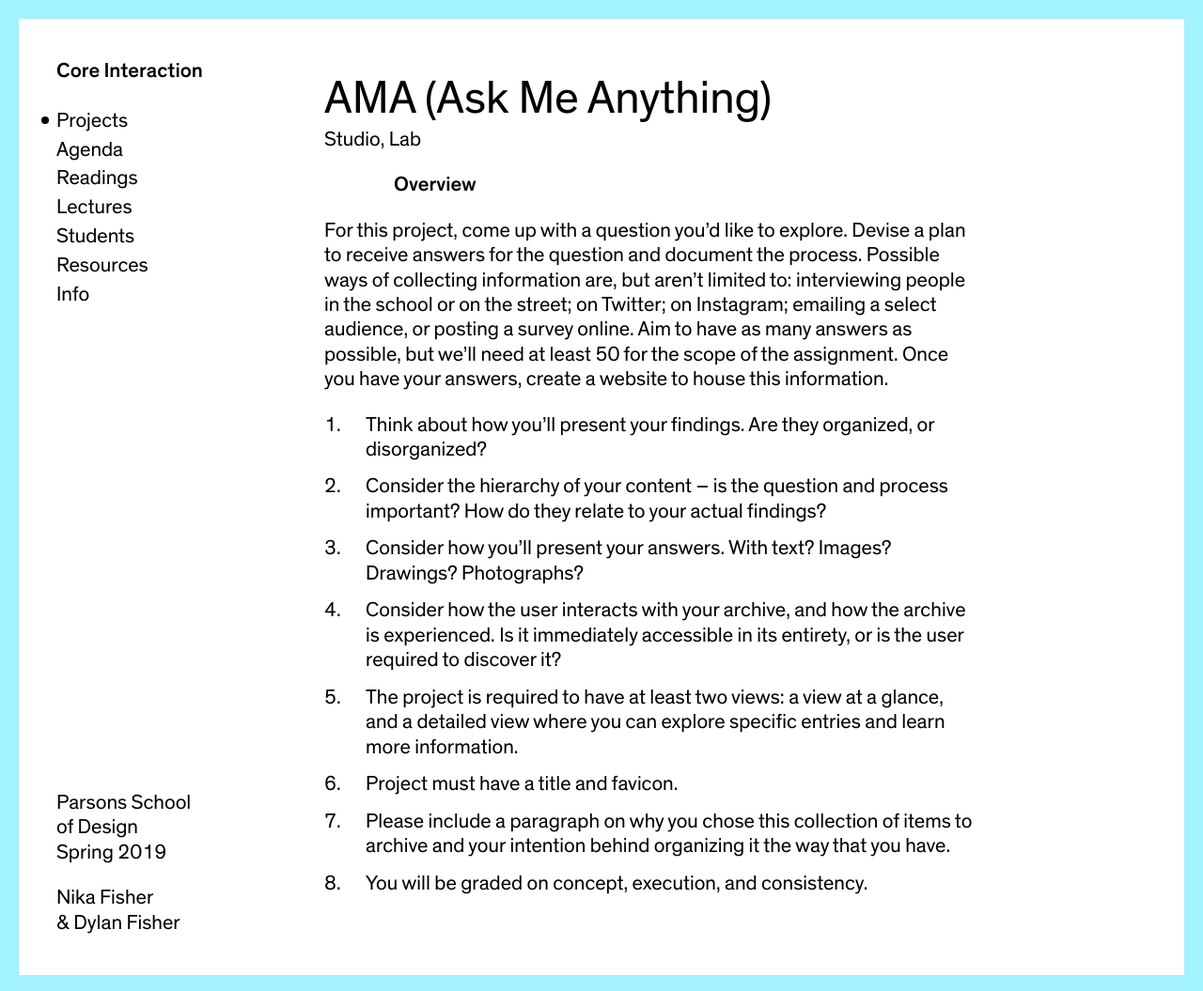
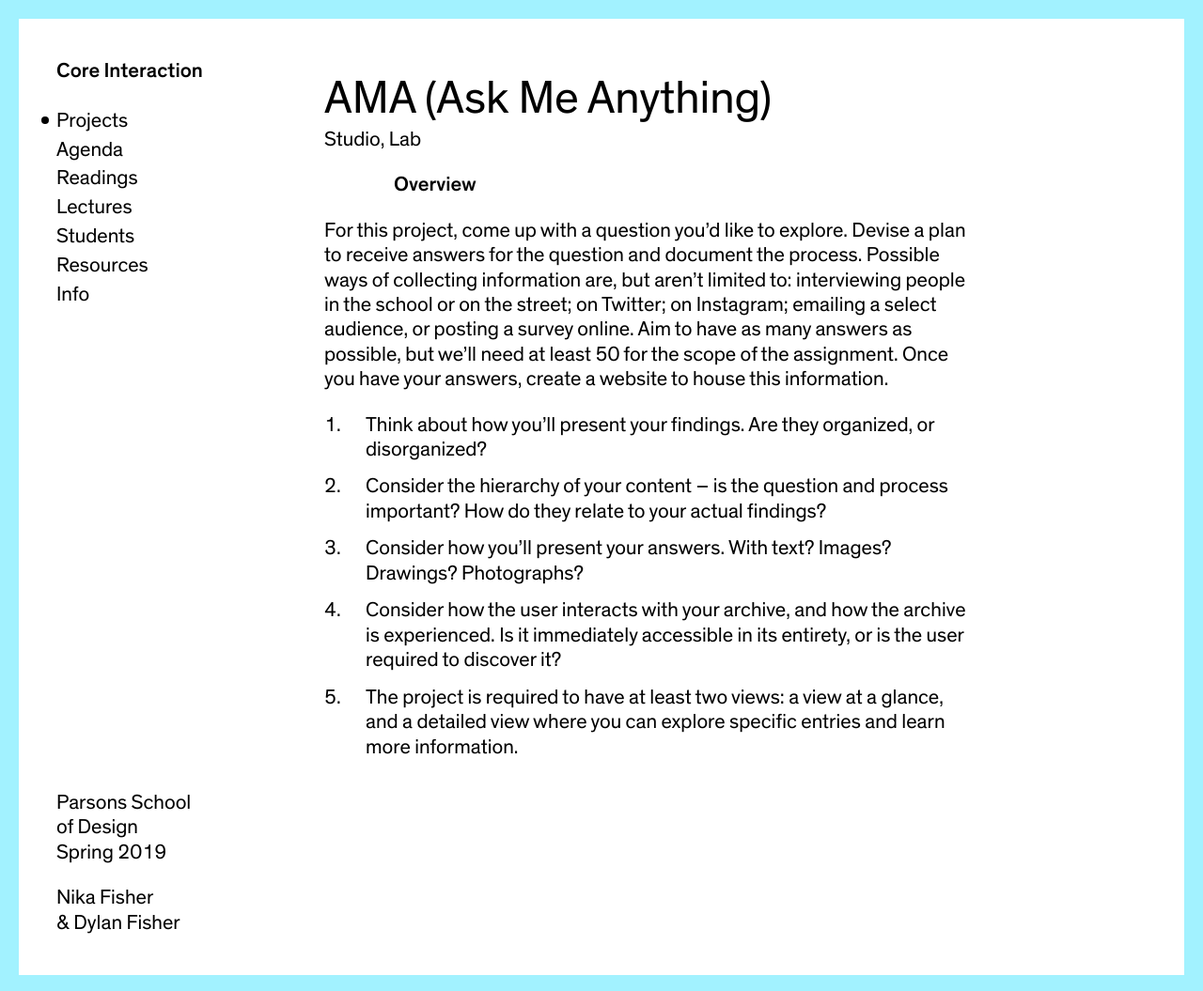
Before and after one commit to dylanfisher/ci19, a Jekyll site: the page built from _projects/obsessions.md, in a window 1280 px wide and 1055 px high. Shown: the whole window at 94% size. Built offline with Jekyll 4.4.1, drawn with Linux system fonts in a browser that asks for light colours.

```diff
--- a/_projects/obsessions.md
+++ b/_projects/obsessions.md
@@ -15,6 +15,3 @@ For this project, come up with a question you’d like to explore. Devise a plan
 3. Consider how you’ll present your answers. With text? Images? Drawings? Photographs?
 4. Consider how the user interacts with your archive, and how the archive is experienced. Is it immediately accessible in its entirety, or is the user required to discover it?
 5. The project is required to have at least two views: a view at a glance, and a detailed view where you can explore specific entries and learn more information.
-6. Project must have a title and favicon.
-7. Please include a paragraph on why you chose this collection of items to archive and your intention behind organizing it the way that you have.
-8. You will be graded on concept, execution, and consistency.
```
Also changed, not shown: _agendas/week-7.md (added, +23 -0 lines).
